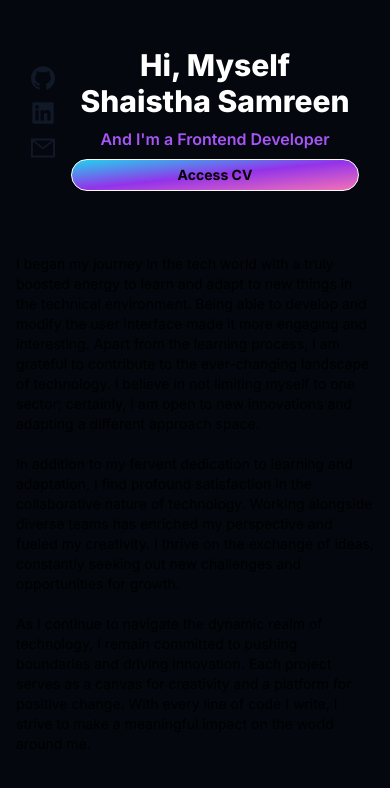
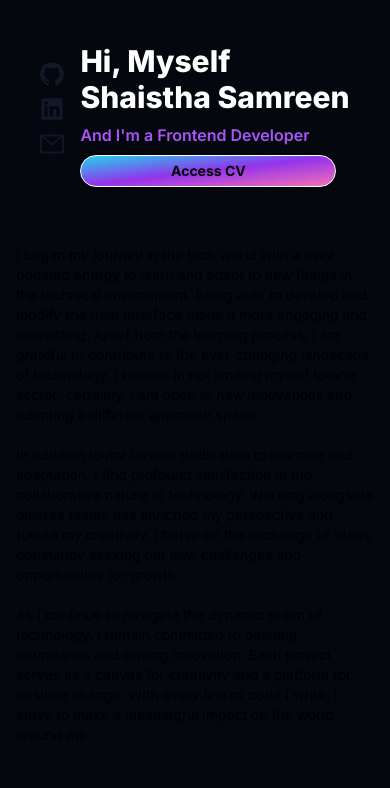
Before and after one commit to shaistha-samreen/shaisthasamreen.github.io, a Next.js app: page / in a window 390 px wide. Shown: the top 788 px of the page. Built offline with nearby package versions, Linux system fonts and the light colour scheme.

Commit message:
modified the ui

```diff
--- a/app/component/sider.jsx
+++ b/app/component/sider.jsx
@@ -18,10 +18,10 @@ const Sider = () => {
   return (
     <div className="flex flex-col lg:flex-row h-screen justify-center items-center" onWheel={handleScroll} style={{ overflow: 'hidden' }}>
       {/* Sidebar and Content Container */}
-      <div className="lg:w-2/6 sm:w-full w-full overflow-y-auto" ref={containerRef} style={{ overflowY: 'auto', scrollbarWidth: 'none', height: '40vh' }}>
+      <div className="lg:w-2/6 sm:w-full w-full overflow-y-auto" ref={containerRef} style={{ overflowY: 'auto', scrollbarWidth: 'none', height: '38vh' }}>
         {/* Sidebar */}
         <div className="flex flex-col h-full justify-center">
-          <div className='flex flex-col space-y-4 text-center lg:text-left sm:text-center'>
+          <div className='flex flex-col space-y-4 text-left lg:text-left sm:text-left'>
             {/* Icon and Name/Button */}
             <div className='flex flex-row lg:flex-row lg:justify-end items-center lg:gap-6 gap-4 sm:gap-4 sm:justify-center justify-center'>
               {/* Icons */}
@@ -49,7 +49,7 @@ const Sider = () => {
                 <div className='flex flex-col lg:gap-4 sm:gap-2 gap-2'>
                   <h1 className='text-white  sm:text-3xl lg:text-4xl text-3xl font-extrabold'>Hi, Myself <br />Shaistha Samreen</h1>
                   <p className='text-purple-500 sm:text-base lg:text-base text-base font-semibold'>And I'm a Frontend Developer</p>
-                  <button className="bg-gradient-to-br from-cyan-400 via-purple-600 to-pink-400 rounded-full border-white text-black border font-bold text-sm button h-8 lg:w-24 sm:w-72 w-72" >Access CV</button>
+                  <button className="bg-gradient-to-br from-cyan-400 via-purple-600 to-pink-400 rounded-full border-white text-black border font-bold text-sm button h-8 lg:w-24 sm:w-64 w-64" >Access CV</button>
 
                 </div>
               </div>
```
